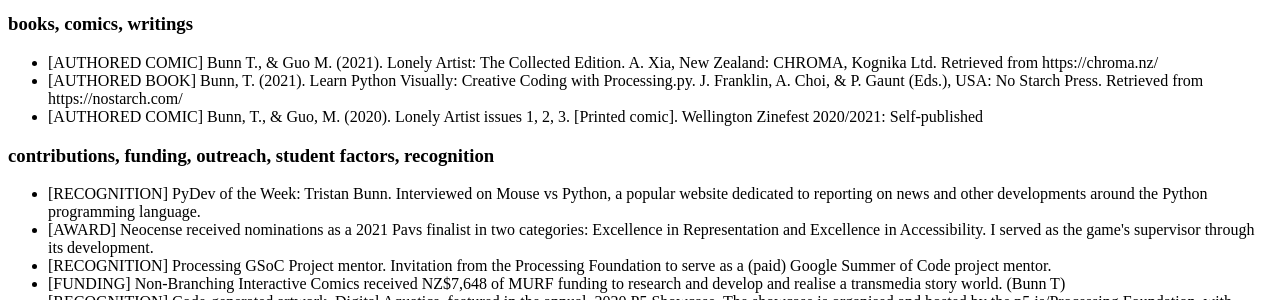
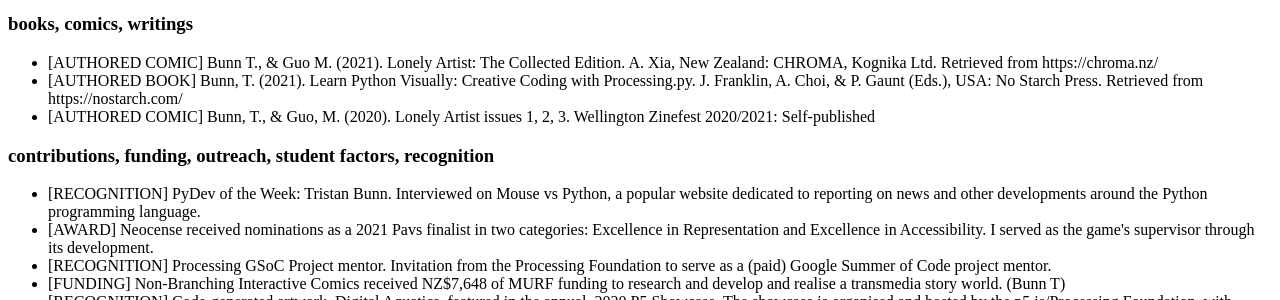
Before and after one commit to tabreturn/tabreturn.portfolio, a Jekyll site: the page built from resume.html, in a window 1280 px wide. Shown: the part 952-1252 px from the top of the page. Built offline with Jekyll 4.4.1, drawn with Linux system fonts in a browser that asks for light colours; comment, search, counter and statistics services are not loaded.

Commit message:
- edit zine line

```diff
--- a/resume.html
+++ b/resume.html
@@ -43,7 +43,7 @@
 
 <li>[AUTHORED COMIC] Bunn T., & Guo M. (2021). Lonely Artist: The Collected Edition. A. Xia, New Zealand: CHROMA, Kognika Ltd. Retrieved from https://chroma.nz/</li>
 <li>[AUTHORED BOOK] Bunn, T. (2021). Learn Python Visually: Creative Coding with Processing.py. J. Franklin, A. Choi, & P. Gaunt (Eds.), USA: No Starch Press. Retrieved from https://nostarch.com/</li>
-<li>[AUTHORED COMIC] Bunn, T., & Guo, M. (2020). Lonely Artist issues 1, 2, 3. [Printed comic]. Wellington Zinefest 2020/2021: Self-published</li>
+<li>[AUTHORED COMIC] Bunn, T., & Guo, M. (2020). Lonely Artist issues 1, 2, 3. Wellington Zinefest 2020/2021: Self-published</li>
 
   </ul>
   <h3>contributions, funding, outreach, student factors, recognition</h3>
```
